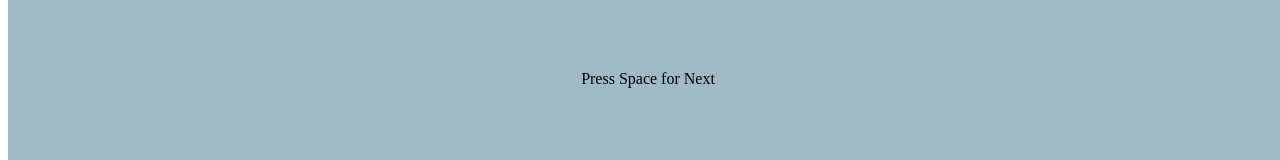
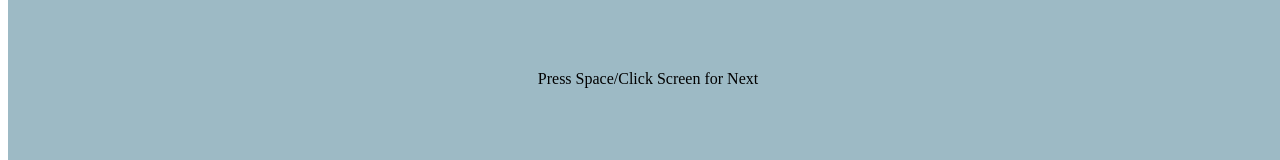
Before and after one commit to 4wangyu/fcc, a Next.js app: page /markov in a window 1280 px wide. Shown: the part 493-653 px from the top of the page. Built offline with nearby package versions, Linux system fonts and the light colour scheme.

Commit message:
change tip text

```diff
--- a/pages/markov.js
+++ b/pages/markov.js
@@ -87,7 +87,7 @@ class Markov extends Component {
             {loading ? <Loading /> : <span className="message">{message}</span>}
           </div>
 
-          <div>Press Space for Next</div>
+          <div>Press Space/Click Screen for Next</div>
         </div>
       </>
     );
```
